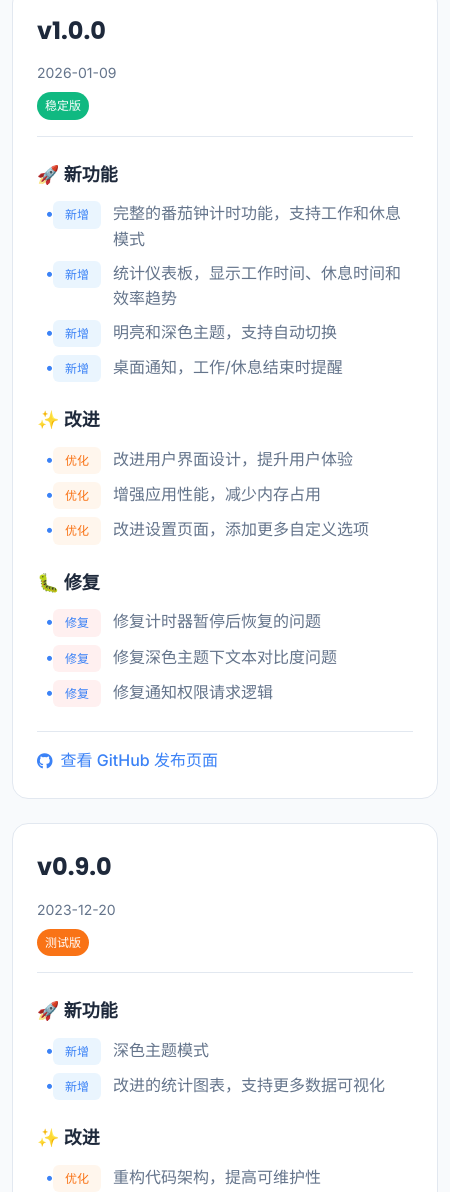
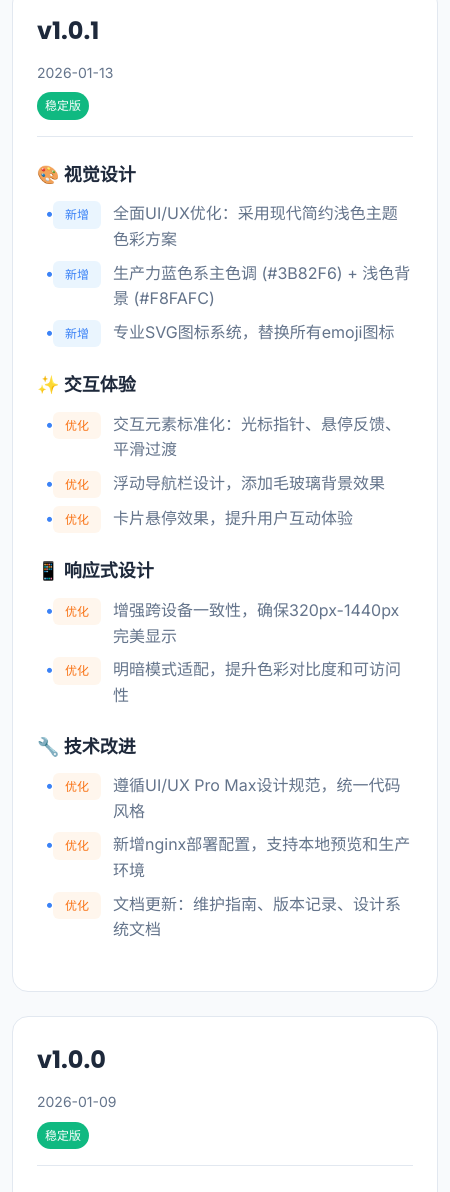
Before and after one commit to moon09300731/Tomato-Timer, an Electron app: page pomodoro-website/pages/changelog.html in a window 450 px wide. Shown: the part 582-1774 px from the top of the page. Drawn offline with Linux system fonts and the light colour scheme.

Commit message:
docs: 更新版本文档至v1.0.1
- 更新package.json版本号至1.0.1
- 添加v1.0.1更新记录到README.md
- 更新颜色系统描述，反映新的生产力蓝色系调色板
- 添加详细的v1.0.1版本信息到changelog.html

```diff
--- a/package.json
+++ b/package.json
@@ -1,6 +1,6 @@
 {
   "name": "tomato-timer",
-  "version": "1.0.0",
+  "version": "1.0.1",
   "description": "A Pomodoro timer for macOS with notifications and theme switching",
   "main": "src/main.js",
   "scripts": {
--- a/pomodoro-website/pages/changelog.html
+++ b/pomodoro-website/pages/changelog.html
@@ -69,7 +69,7 @@
                         </div>
                     </div>
                     <div class="filter-stats">
-                        <span class="stats-text">显示 <span id="visible-count">8</span> 个版本中的 <span id="filtered-count">8</span> 个</span>
+                        <span class="stats-text">显示 <span id="visible-count">9</span> 个版本中的 <span id="filtered-count">9</span> 个</span>
                         <button class="filter-reset">重置筛选</button>
                     </div>
                 </div>
@@ -79,6 +79,83 @@
         <!-- 更新日志内容 -->
         <section class="changelog-content">
             <div class="container">
+                 <!--版本 1.0.1 -->
+                <div class="changelog-version" id="v1.0.1">
+                    <div class="version-header">
+                        <h2 class="version-title">v1.0.1</h2>
+                        <div class="version-meta">
+                            <span class="version-date">2026-01-13</span>
+                            <span class="version-tag stable">稳定版</span>
+                        </div>
+                    </div>
+                    <div class="version-changes">
+                        <div class="change-category">
+                            <h3 class="category-title">🎨 视觉设计</h3>
+                            <ul class="change-list">
+                                <li class="change-item feature">
+                                    <span class="change-type">新增</span>
+                                    <span class="change-text">全面UI/UX优化：采用现代简约浅色主题色彩方案</span>
+                                </li>
+                                <li class="change-item feature">
+                                    <span class="change-type">新增</span>
+                                    <span class="change-text">生产力蓝色系主色调 (#3B82F6) + 浅色背景 (#F8FAFC)</span>
+                                </li>
+                                <li class="change-item feature">
+                                    <span class="change-type">新增</span>
+                                    <span class="change-text">专业SVG图标系统，替换所有emoji图标</span>
+                                </li>
+                            </ul>
+                        </div>
+                        <div class="change-category">
+                            <h3 class="category-title">✨ 交互体验</h3>
+                            <ul class="change-list">
+                                <li class="change-item improvement">
+                                    <span class="change-type">优化</span>
+                                    <span class="change-text">交互元素标准化：光标指针、悬停反馈、平滑过渡</span>
+                                </li>
+                                <li class="change-item improvement">
+                                    <span class="change-type">优化</span>
+                                    <span class="change-text">浮动导航栏设计，添加毛玻璃背景效果</span>
+                                </li>
+                                <li class="change-item improvement">
+                                    <span class="change-type">优化</span>
+                                    <span class="change-text">卡片悬停效果，提升用户互动体验</span>
+                                </li>
+                            </ul>
+                        </div>
+                        <div class="change-category">
+                            <h3 class="category-title">📱 响应式设计</h3>
+                            <ul class="change-list">
+                                <li class="change-item improvement">
+                                    <span class="change-type">优化</span>
+                                    <span class="change-text">增强跨设备一致性，确保320px-1440px完美显示</span>
+                                </li>
+                                <li class="change-item improvement">
+                                    <span class="change-type">优化</span>
+                                    <span class="change-text">明暗模式适配，提升色彩对比度和可访问性</span>
+                                </li>
+                            </ul>
+                        </div>
+                        <div class="change-category">
+                            <h3 class="category-title">🔧 技术改进</h3>
+                            <ul class="change-list">
+                                <li class="change-item improvement">
+                                    <span class="change-type">优化</span>
+                                    <span class="change-text">遵循UI/UX Pro Max设计规范，统一代码风格</span>
+                                </li>
+                                <li class="change-item improvement">
+                                    <span class="change-type">优化</span>
+                                    <span class="change-text">新增nginx部署配置，支持本地预览和生产环境</span>
+                                </li>
+                                <li class="change-item improvement">
+                                    <span class="change-type">优化</span>
+                                    <span class="change-text">文档更新：维护指南、版本记录、设计系统文档</span>
+                                </li>
+                            </ul>
+                        </div>
+                    </div>
+                </div>
+
                 <!-- 版本 1.0.0 -->
                 <div class="changelog-version" id="v1.0.0">
                     <div class="version-header">
```
Also changed, not shown: pomodoro-website/README.md.
